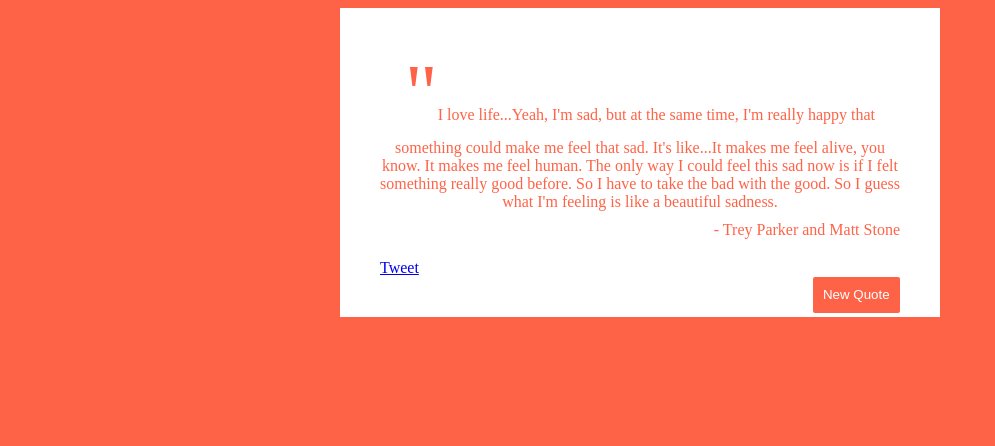
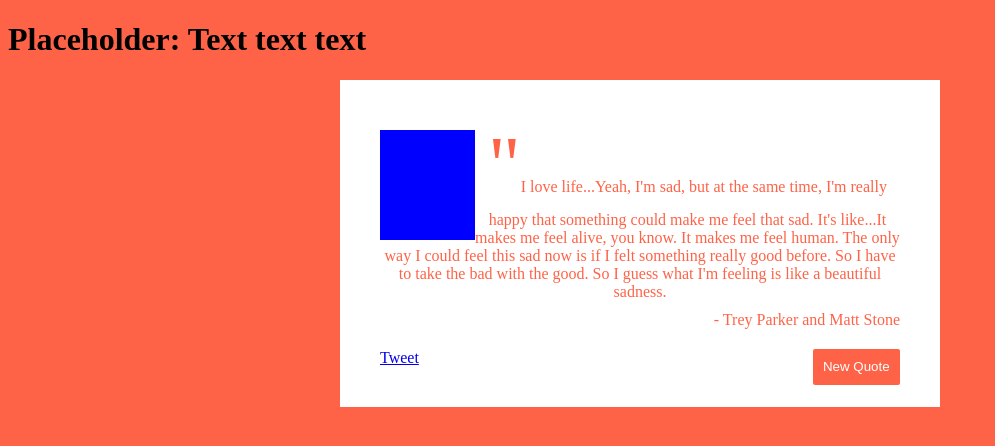
Before and after one commit to ben-scully/quote-generator, a plain HTML site: page index.html in a window 1280 px wide. Shown: the whole page, without its empty margins (0-995 px from the left). Drawn offline with nearby package versions, Linux system fonts and the light colour scheme.

Commit message:
add title to index.html

```diff
--- a/index.html
+++ b/index.html
@@ -5,7 +5,13 @@
   <link href="main.css" rel="stylesheet">
 </head>
 <body>
+  <div class="title">
+    <h1>Placeholder: Text text text</h1>
+  </div>
   <div id="wrapper">
+    <div class="img-box">
+
+    </div>
     <div id="quote">
       <div class="quote-box"></div>
       <div class="author-box"></div>
--- a/main.css
+++ b/main.css
@@ -12,6 +12,14 @@ body {
   min-height: 200px;
   background-color: white;
   padding: 40px;
+  }
+
+.img-box {
+  height: 110px;
+  min-width: 95px;
+  background-color: blue;
+  float: left;
+  margin-top: 10px;
 }
 
 #quote {
@@ -48,6 +56,14 @@ button {
   border-radius: 2px;
 }
 
+#twitter {
+  display: inline-block;
+}
+
 span {
   font-size: 5em;
 }
+
+.title {
+
+}
```
